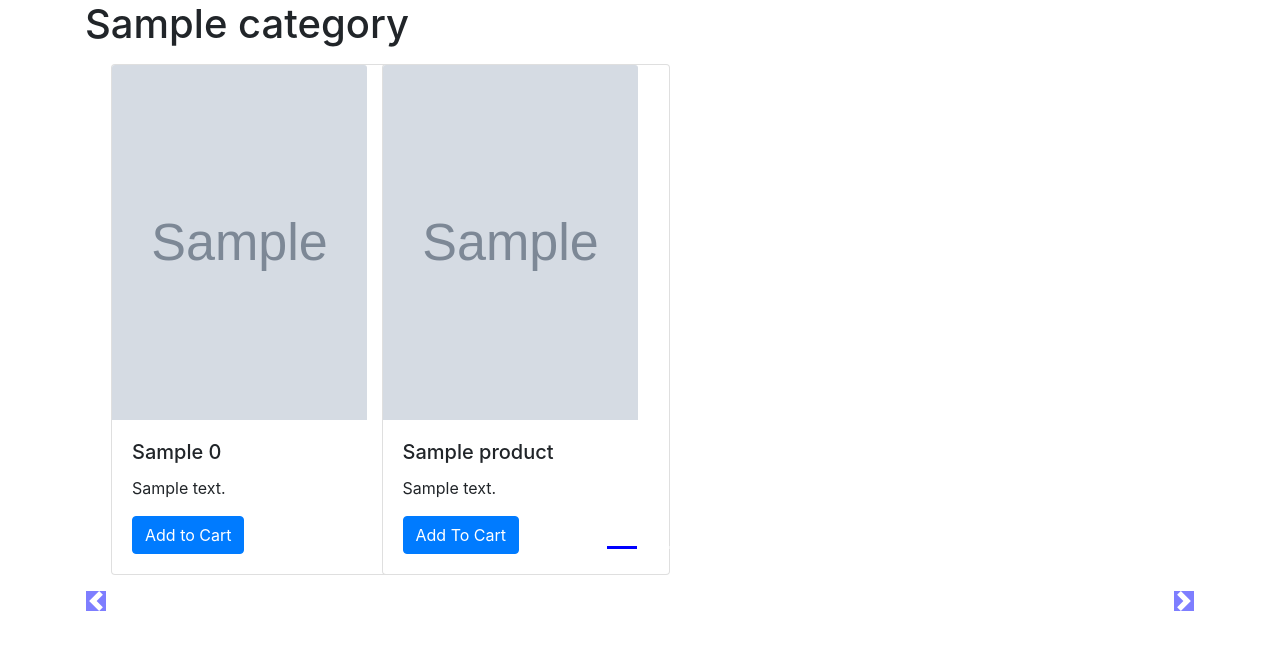
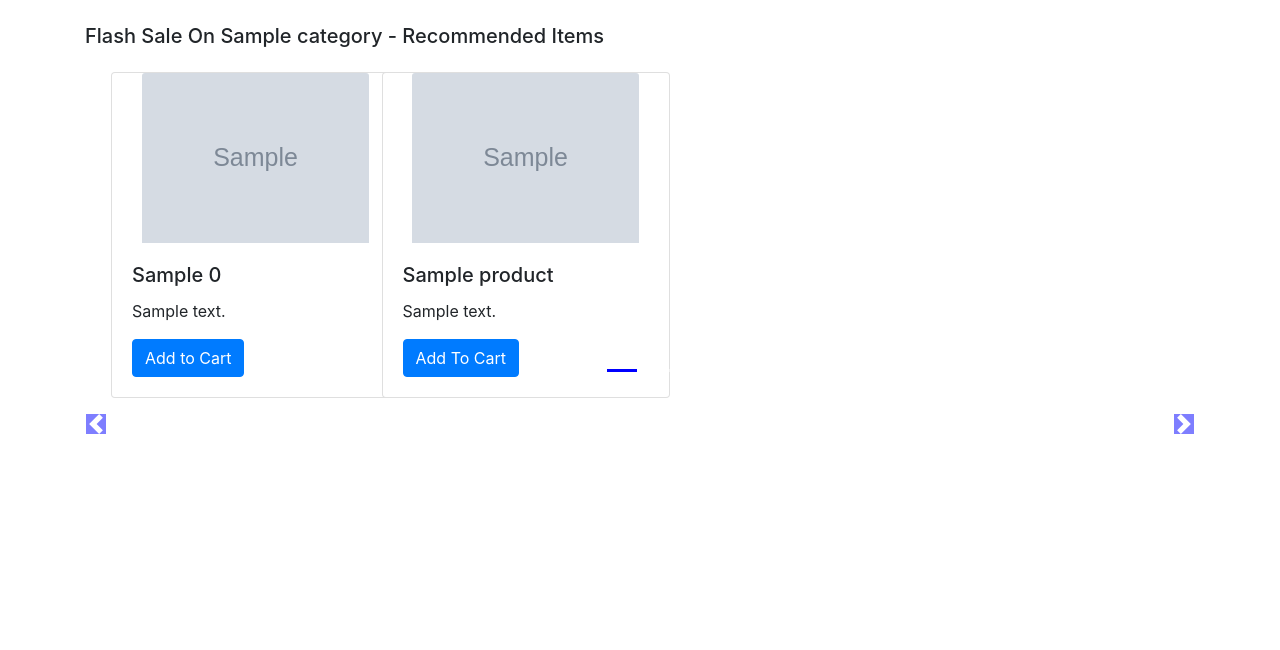
Before and after one commit to coderhouse-ds/MyAwesomeCart, a Django app: template mac/shop/templates/shop/index.html in a window 1280 px wide. Shown: the part 56-706 px from the top of the page. Run offline with Django 3.2, Linux system fonts and the light colour scheme; the template is opened without the code that fills it: most values are stand-ins (such as "Sample title", 1, 10 or a date in 2020); grey boxes marked "Sample" are stand-in pictures; some libraries are stand-ins or nearby versions.

Commit message:
'tut35completed'

```diff
--- a/mac/shop/templates/shop/index.html
+++ b/mac/shop/templates/shop/index.html
@@ -11,9 +11,9 @@
             }
 
           .col-md-3 img{
-
-          width: 255px;
-          height: 355px;
+          width: 227px;
+          max-height: 242px;
+            margin:auto;
           }
 
           body .carousel-indicator li{
@@ -28,10 +28,11 @@
           body .carousel-control-next-icon{
           background-color: blue;
           }
-         .carousel-control-prev,
-         .carousel-control-next{
-          top:auto;
-        bottom:auto;
+
+          .carousel-control-prev,
+          .carousel-control-next{
+          top: auto;
+bottom: auto;
           }
            body .no-padding{
            padding-left: 0,
@@ -42,15 +43,16 @@
 {% block body %}
 {% load static %}
 <div class="container">
+
     <!--Slideshow starts here -->
-    {% for product,range,nSlides in allProds %}
-    <h1>{{product.0.category}}</h1>
+    {% for product, range, nSlides in allProds %}
+    <h5 class="my-4">Flash Sale On {{product.0.category}} - Recommended Items</h5>
 <div id="demo{{forloop.counter}}" class="carousel slide my-3" data-ride="carousel">
     <ul class="carousel-indicators">
       <li data-target="#demo{{forloop.counter}}" data-slide-to="0" class="active"></li>
 
        {% for i in range %}
-      <li data-target="#demo{{forloop.parent.counter}}" data-slide-to="{{i}}" ></li>
+      <li data-target="#demo{{forloop.parentloop.counter}}" data-slide-to="{{i}}" ></li>
       {% endfor %}
     </ul>
 
@@ -99,7 +101,6 @@
     <a class="carousel-control-next" href="#demo{{forloop.counter}}" data-slide="next">
         <span class="carousel-control-next-icon"></span>
     </a>
-
-{% endfor %}
-    </div>
+    {% endfor %}
+</div>
  {% endblock %}
```
Also changed, not shown: mac/shop/views.py (+10 -6 lines).
